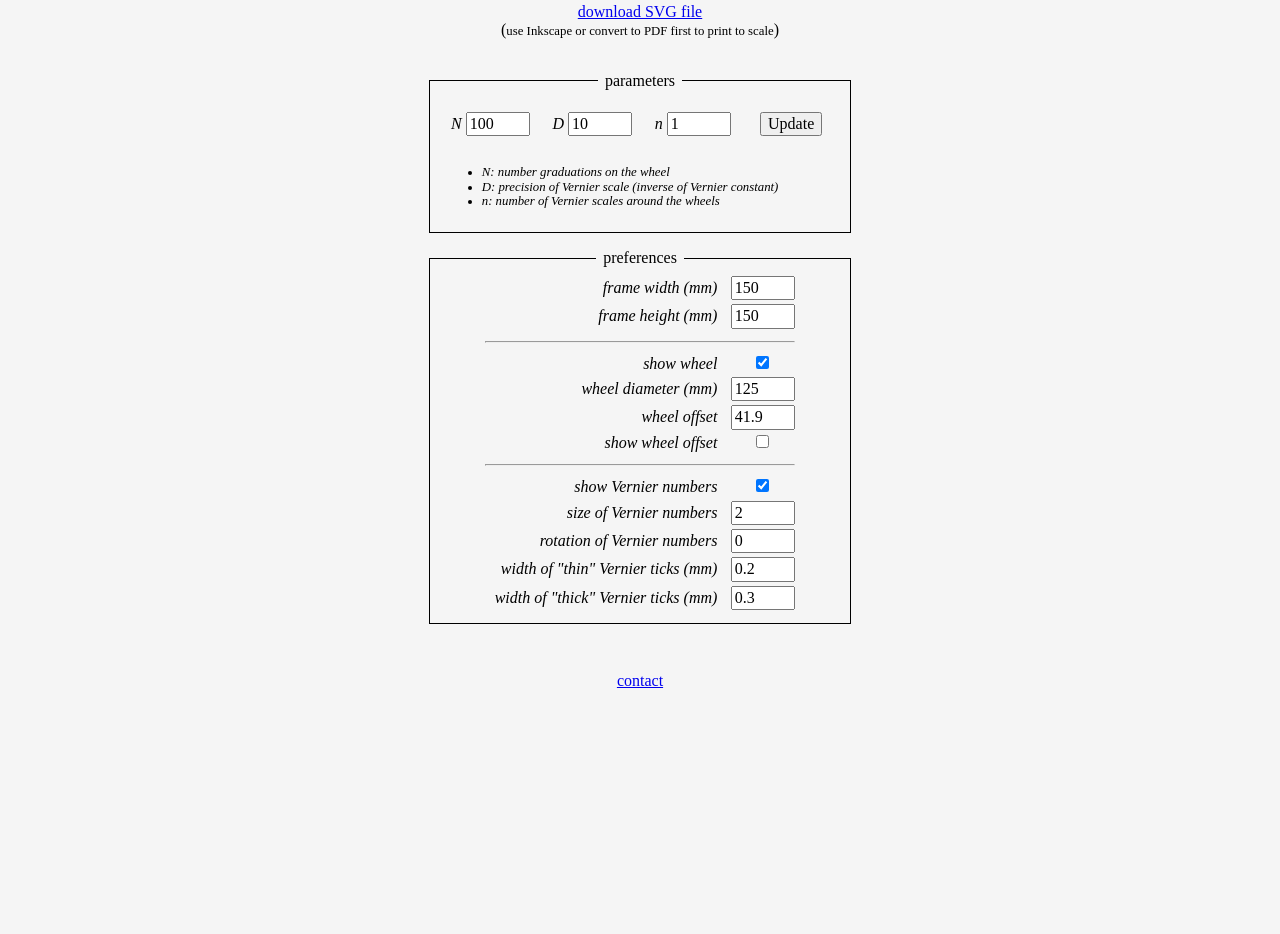
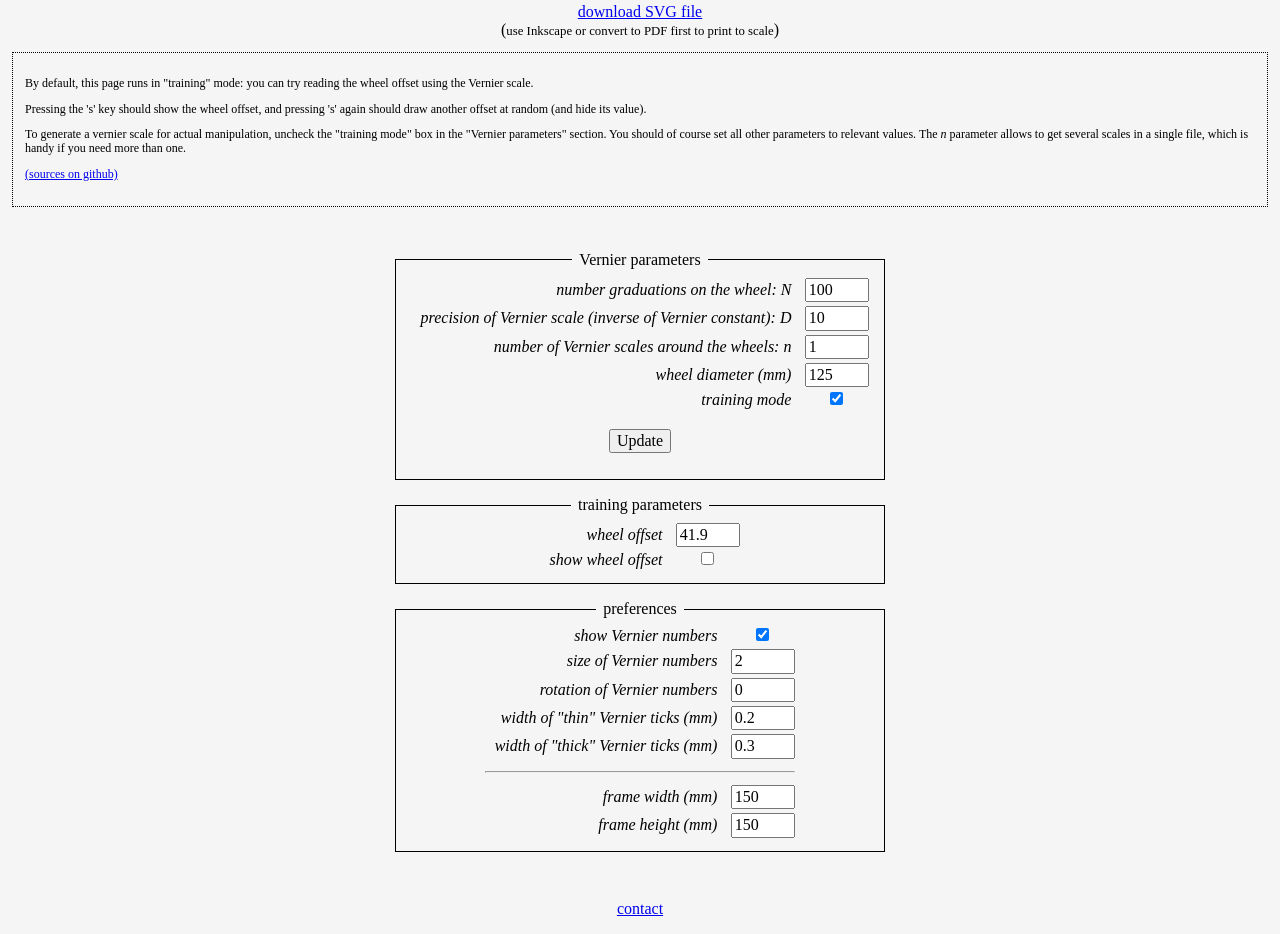
Before and after one commit to phyver/VernierWheel, a plain HTML site: page vernier.html in a window 1280 px wide. Shown: the part 650-1584 px from the top of the page. Before the commit the page ends 1357 px from the top, so only its background shows below. Drawn offline with Linux system fonts and the light colour scheme.

Commit message:
update live link, give help in html page

```diff
--- a/css/custom.css
+++ b/css/custom.css
@@ -44,6 +44,13 @@ table {
 td:first-child {
     text-align: right;
 }
+#help {
+    border: dotted 1px;
+    padding: 1em;
+    margin: 1em;
+    text-align: left;
+    font-size: 75%;
+}
 #footer {
     margin: 1em;
 }
--- a/vernier.html
+++ b/vernier.html
@@ -24,72 +24,66 @@
   <div id="vernier">
     <!-- SVG element inserted here... -->
   </div>
+
   <div>
     <a download="vernier.svg" id="download_svg">download SVG file</a>
   </div>
+
   <div>
     (<small>use Inkscape or convert to PDF first to print to scale</small>)
   </div>
 
+  <div id="help">
+    <p>
+      By default, this page runs in "training" mode: you can try reading the
+      wheel offset using the Vernier scale.
+    </p>
+
+    <p>
+      Pressing the 's' key should show the wheel offset, and pressing 's'
+      again should draw another offset at random (and hide its value).
+    </p>
+
+    <p>
+      To generate a vernier scale for actual manipulation, uncheck the
+      "training mode" box in the "Vernier parameters" section. You should of
+      course set all other parameters to relevant values. The <i>n</i>
+      parameter allows to get several scales in a single file, which is handy
+      if you need more than one.
+    </p>
+
+    <p>
+      <a href="https://github.com/phyver/VernierWheel">(sources on github)</a>
+    </p>
+
+  </div>
+
   <form>
     <fieldset id="parameters">
-            <legend>  parameters  </legend>
-
-            <label for="N">N
-                <input id="N" type="number" step="1" required min="3" max="500" value="100">
-            </label>
-
-            <label for="D">D
-                <input id="D" type="number" step="1" required min="2" max="32" value="10">
-            </label>
-
-            <label for="nb_verniers">n
-                <input id="nb_verniers" type="number" step="1" required min="1" value="1">
-            </label>
-
-            <button type="button" id="update_button">Update</button>
-
-
-        <small>
-        <ul>
-            <li>N: number graduations on the wheel</li>
-            <li>D: precision of Vernier scale (inverse of Vernier constant)</li>
-            <li>n: number of Vernier scales around the wheels</li>
-        </ul>
-        </small>
-
-        </fieldset>
-
-        <fieldset id="config">
-            <legend>  preferences  </legend>
+      <legend>Vernier parameters</legend>
 
       <table>
         <tr>
           <td>
-                        <label for="width">frame width (mm)</label>
+            <label for="N">number graduations on the wheel: N</label>
           </td><td>
-                        <input id="width" type="number" step="1" required min="50" value="150">
+            <input id="N" type="number" step="1" required min="3" max="500" value="100">
           </td>
         </tr>
-
         <tr>
           <td>
-                        <label for="height">frame height (mm)</label>
+            <label for="D">precision of Vernier scale (inverse of Vernier constant): D</label>
           </td><td>
-                        <input id="height" type="number" step="1" required min="50" value="150">
+            <input id="D" type="number" step="1" required min="2" max="32" value="10">
           </td>
         </tr>
-
-                <tr><td colspan="2"><hr/></td></tr>
-
         <tr>
           <td>
-                        <label for="wheel">show wheel
+            <label for="nb_verniers">number of Vernier scales around the wheels: n</label>
           </td><td>
-                        <input id="wheel" type="checkbox" checked>
+            <input id="nb_verniers" type="number" step="1" required min="1" value="1">
           </td>
         </tr>
-
         <tr>
           <td>
             <label for="diameter">wheel diameter (mm)</label>
@@ -99,11 +93,29 @@
         </tr>
         <tr>
           <td>
+            <label for="wheel">training mode</label>
+          </td><td>
+            <input id="wheel" type="checkbox" checked>
+          </td>
+        </tr>
+      </table>
+
+      <button type="button" id="update_button">Update</button>
+
+    </fieldset>
+
+    <fieldset id="training">
+      <legend>training parameters</legend>
+
+      <table>
+        <tr>
+          <td>
             <label for="offset">wheel offset</label>
           </td><td>
             <input id="offset" type="number" step="any" required min="0" value="0">
           </td>
         </tr>
+
         <tr>
           <td>
             <label for="show_offset">show wheel offset</label>
@@ -112,8 +124,15 @@
           </td>
         </tr>
 
-                <tr><td colspan="2"><hr/></td></tr>
+      </table>
 
+    </fieldset>
+
+
+    <fieldset id="config">
+      <legend>preferences</legend>
+
+      <table>
         <tr>
           <td>
             <label for="vernier_numbers">show Vernier numbers</label>
@@ -149,6 +168,24 @@
             <input id="thick_ticks" type="number" step=".1" required min=".1" value="0.3">
           </td>
         </tr>
+
+        <tr><td colspan="2"><hr/></td></tr>
+
+        <tr>
+          <td>
+            <label for="width">frame width (mm)</label>
+          </td><td>
+            <input id="width" type="number" step="1" required min="50" value="150">
+          </td>
+        </tr>
+
+        <tr>
+          <td>
+            <label for="height">frame height (mm)</label>
+          </td><td>
+            <input id="height" type="number" step="1" required min="50" value="150">
+          </td>
+        </tr>
       </table>
 
     </fieldset>
```
Also changed, not shown: 1 other file. Lines whose indentation alone changed are shown as unchanged.
